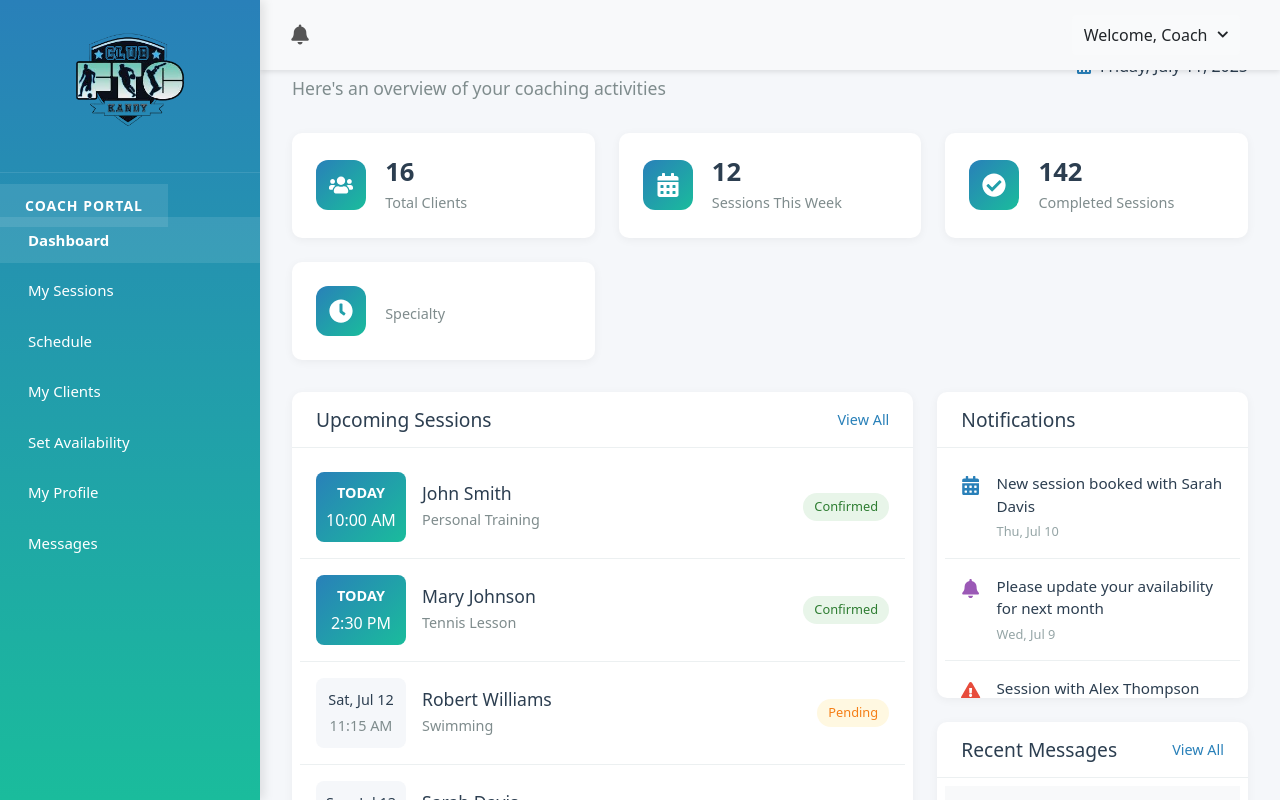
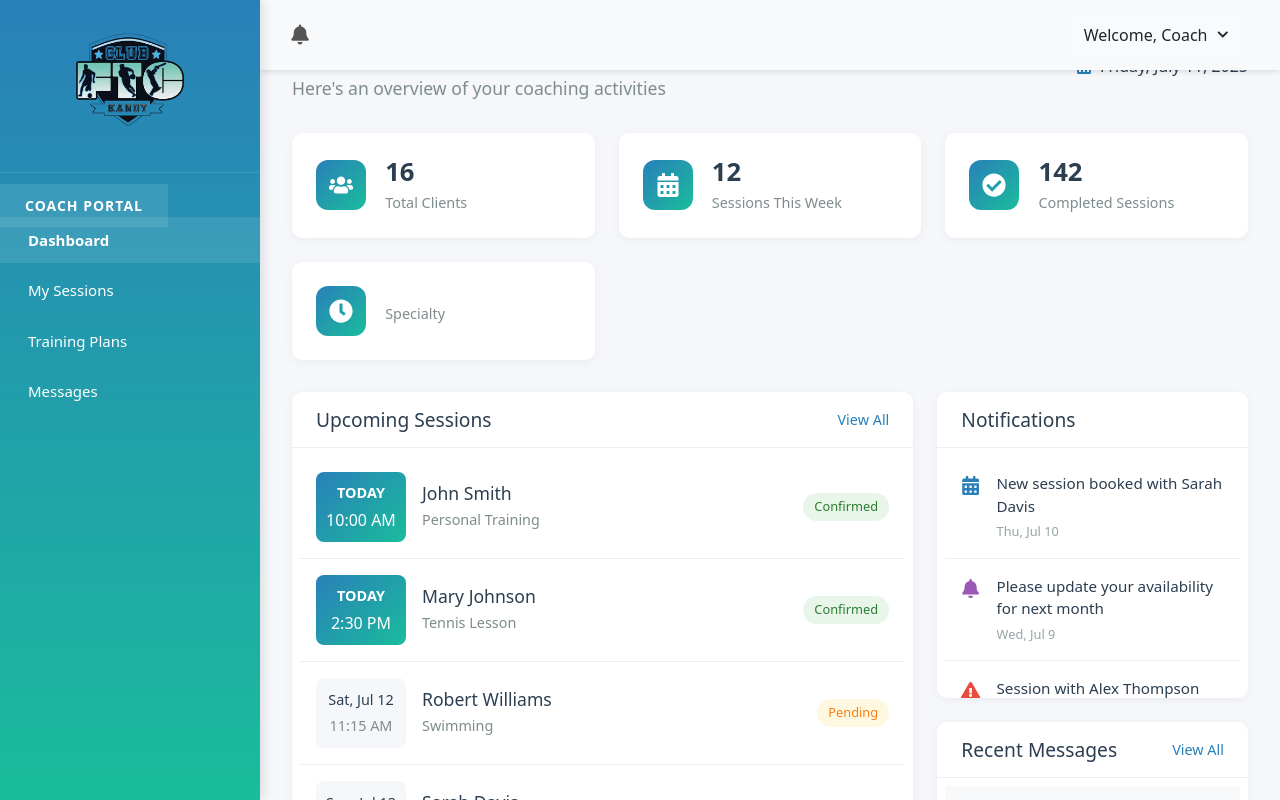
Before and after one commit to NimeshDilhara96/NextgensportclubSystem, a React (Create React App) app in the folder frontend/: page /coach/dashboard in a window 1280 px wide. Shown: the top 800 px of the page. Built offline with nearby package versions, Linux system fonts and the light colour scheme; sample sign-in values are in the browser's storage.

Commit message:
update nav bar

```diff
--- a/frontend/src/components/Coach/CoachSlideNav.js
+++ b/frontend/src/components/Coach/CoachSlideNav.js
@@ -75,24 +75,9 @@ const CoachSlideNav = () => {
                                     My Sessions
                                 </Link>
                             </li>
-                            <li className={window.location.pathname === '/coach/schedule' ? styles.active : ''}>
-                                <Link to="/coach/schedule" style={{ textDecoration: 'none', color: 'inherit' }}>
-                                    Schedule
-                                </Link>
-                            </li>
-                            <li className={window.location.pathname === '/coach/clients' ? styles.active : ''}>
-                                <Link to="/coach/clients" style={{ textDecoration: 'none', color: 'inherit' }}>
-                                    My Clients
-                                </Link>
-                            </li>
-                            <li className={window.location.pathname === '/coach/availability' ? styles.active : ''}>
-                                <Link to="/coach/availability" style={{ textDecoration: 'none', color: 'inherit' }}>
-                                    Set Availability
-                                </Link>
-                            </li>
-                            <li className={window.location.pathname === '/coach/profile' ? styles.active : ''}>
-                                <Link to="/coach/profile" style={{ textDecoration: 'none', color: 'inherit' }}>
-                                    My Profile
+                            <li className={window.location.pathname === '/coach/training-plans' ? styles.active : ''}>
+                                <Link to="/coach/training-plans" style={{ textDecoration: 'none', color: 'inherit' }}>
+                                    Training Plans
                                 </Link>
                             </li>
                             <li className={window.location.pathname === '/coach/messages' ? styles.active : ''}>
```
